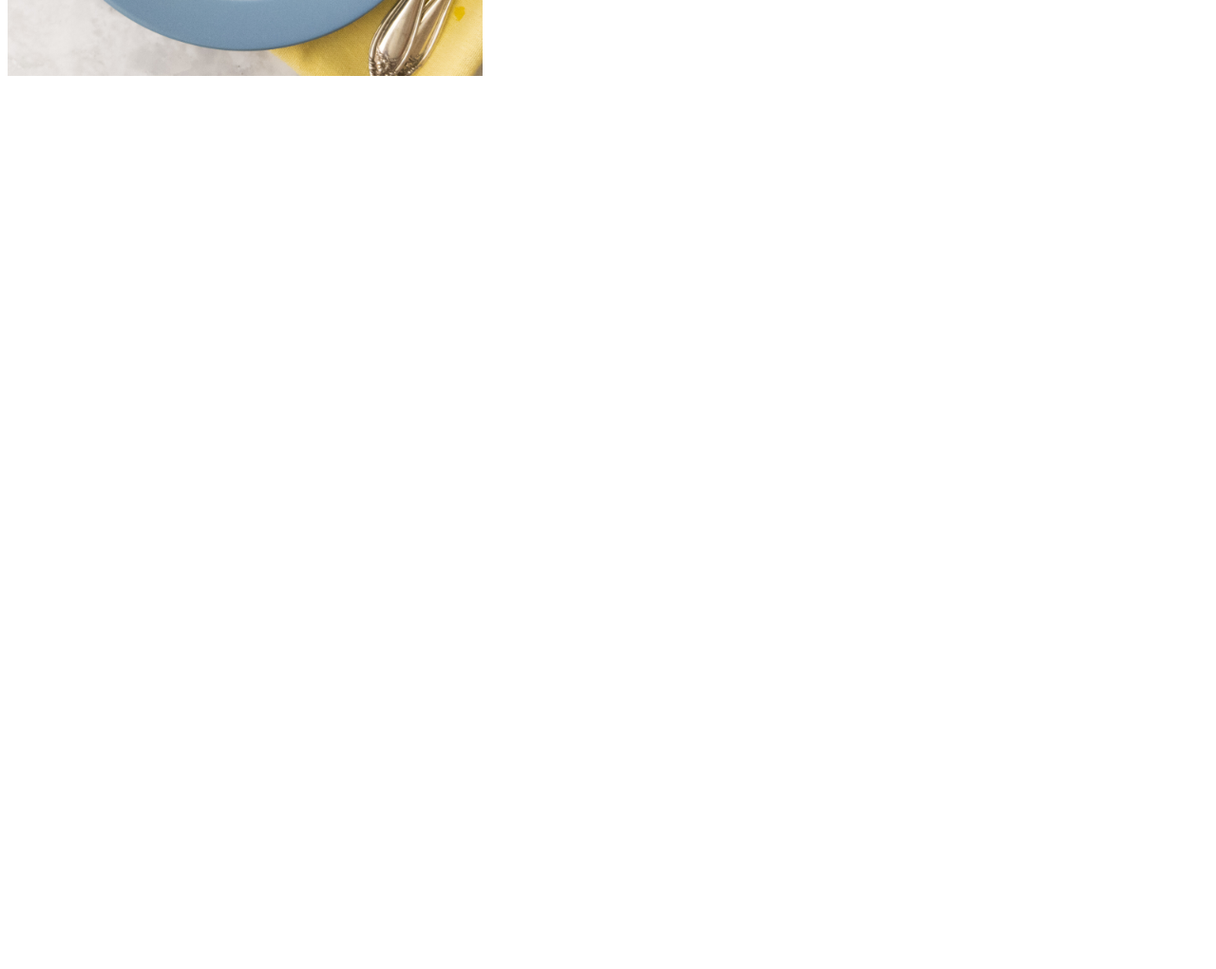
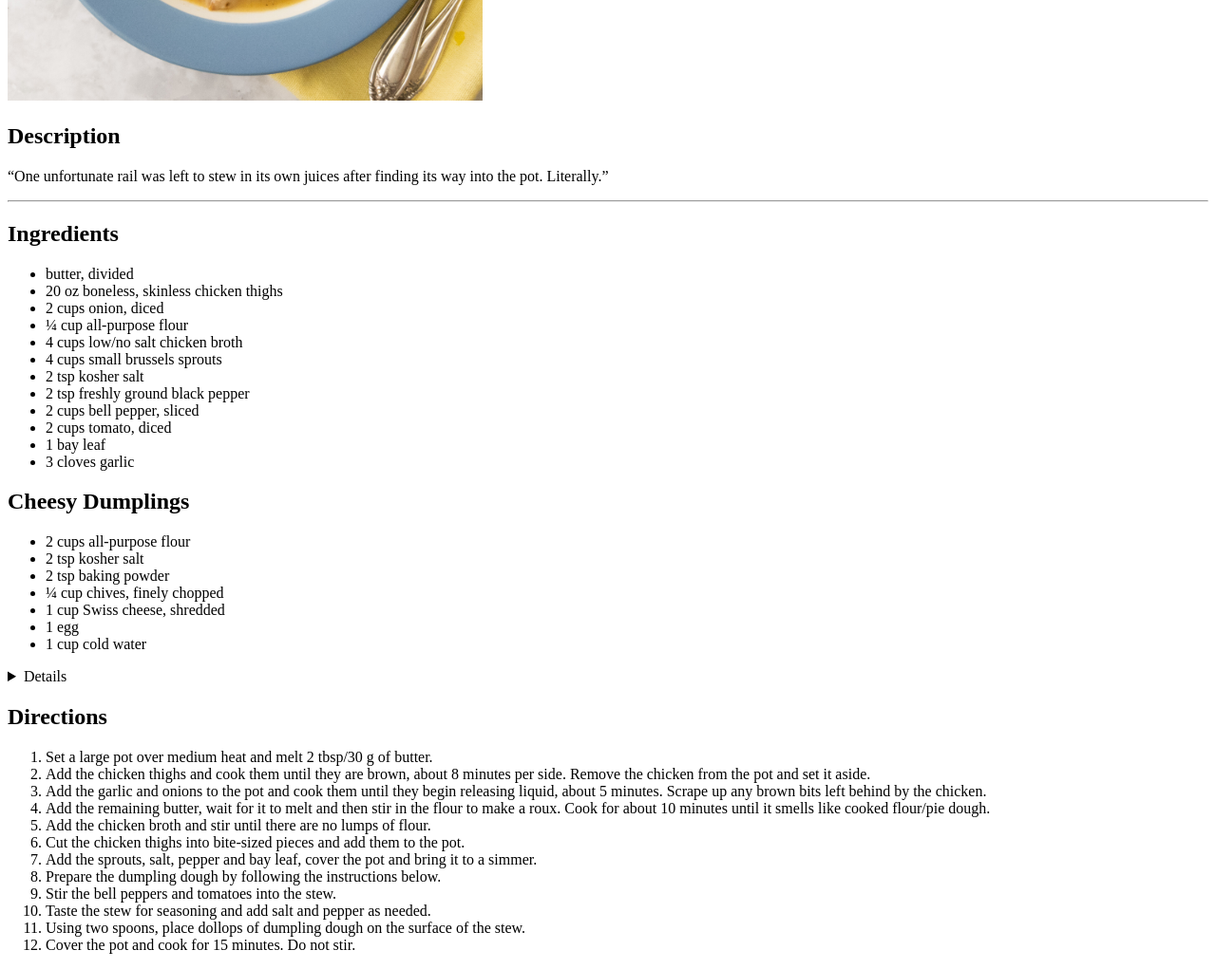
Before and after one commit to Kageku/odin-recipes, a plain HTML site: page recipes/skystew.html in a window 1280 px wide. Shown: the part 500-1521 px from the top of the page at 95% size. Before the commit the page ends 800 px from the top, so only its background shows below. Drawn offline with Linux system fonts and the light colour scheme.

Commit message:
Added images and more text, link to home

```diff
--- a/recipes/skystew.html
+++ b/recipes/skystew.html
@@ -6,8 +6,56 @@
     <meta name="viewport" content="width=device-width, initial-scale=1.0">
     <title>Skybuilder's Stew</title>
 </head>
+<header><a href="../index.html">Back to Home</a></header>
 <body>
     <h1>Skybuilder's Stew</h1>
     <img height="500px" width="auto" src="stew.jpg" alt="chicken and dumplings in broth">
+    <h2>Description</h2>
+    <p>“One unfortunate rail was left to stew in its own juices after finding its way into the pot. Literally.” </p>
+    <hr>
+    <h2>Ingredients</h2>
+    <ul>
+        <li>butter, divided</li>
+        <li>20 oz boneless, skinless chicken thighs</li>
+        <li>2 cups onion, diced</li>
+        <li>¼ cup all-purpose flour</li>
+        <li>4 cups low/no salt chicken broth</li>
+        <li>4 cups small brussels sprouts</li>
+        <li>2 tsp kosher salt</li>
+        <li>2 tsp freshly ground black pepper</li>
+        <li>2 cups bell pepper, sliced</li>
+        <li>2 cups tomato, diced</li>
+        <li>1 bay leaf</li>
+        <li>3 cloves garlic</li>
+    </ul>
+    <h2>Cheesy Dumplings</h2>
+    <ul>
+        <li>2 cups all-purpose flour</li>
+        <li>2 tsp kosher salt</li>
+        <li>2 tsp baking powder</li>
+        <li>¼ cup chives, finely chopped</li>
+        <li>1 cup Swiss cheese, shredded</li>
+        <li>1 egg</li>
+        <li>1 cup cold water</li>
+
+    </ul>
+    <details>In a medium bowl, mix all the ingredients until they just barely come together.  Do not overmix.</details>
+    <h2>Directions</h2>
+    <ol>
+
+    <li>Set a large pot over medium heat and melt 2 tbsp/30 g of butter.</li>
+    <li>Add the chicken thighs and cook them until they are brown, about 8 minutes per side.   Remove the chicken from the pot and set it aside.</li>
+    <li>Add the garlic and onions to the pot and cook them until they begin releasing liquid, about 5 minutes.  Scrape up any brown bits left behind by the chicken.</li>
+    <li>Add the remaining butter, wait for it to melt and then stir in the flour to make a roux.   Cook for about 10 minutes until it smells like cooked flour/pie dough.</li>
+    <li>Add the chicken broth and stir until there are no lumps of flour.</li>
+    <li>Cut the chicken thighs into bite-sized pieces and add them to the pot.</li>
+    <li>Add the sprouts, salt, pepper and bay leaf, cover the pot and bring it to a simmer.</li>
+    <li>Prepare the dumpling dough by following the instructions below.</li>
+    <li>Stir the bell peppers and tomatoes into the stew.</li>
+    <li>Taste the stew for seasoning and add salt and pepper as needed.</li>
+    <li>Using two spoons, place dollops of dumpling dough on the surface of the stew.</li>
+    <li>Cover the pot and cook for 15 minutes.  Do not stir.</li>
+
+    </ol>
 </body>
 </html>
```
Also changed, not shown: recipes/buldak.html (+1 -0 lines), recipes/peppers.html (+30 -1 lines).
